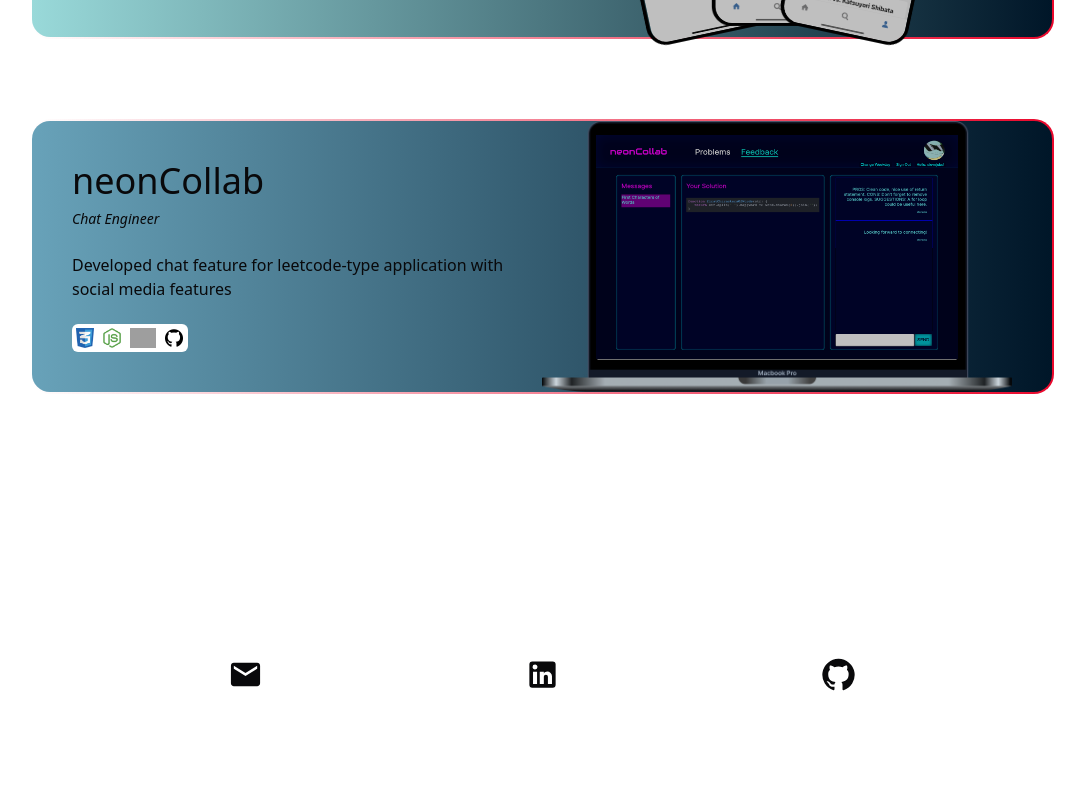
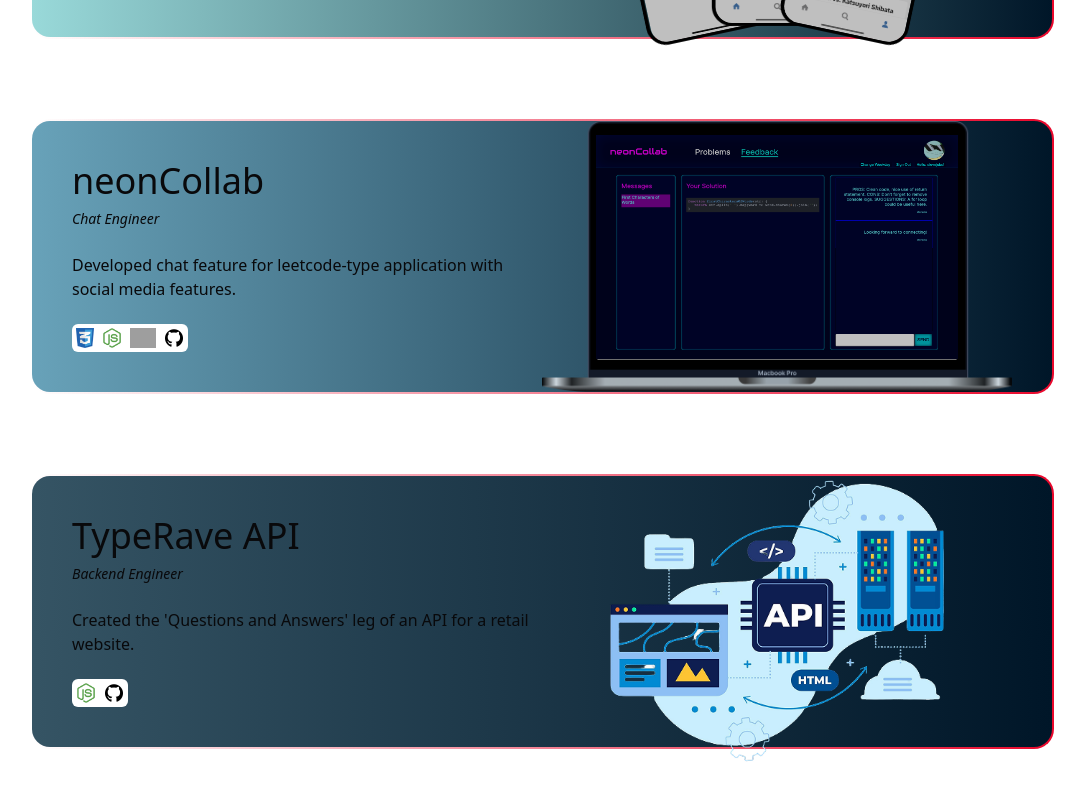
Before and after one commit to bgomez9212/portfolio, a React (Vite) app: page / in a window 1280 px wide. Shown: the part 1431-2231 px from the top of the page, without its empty margins (98-1183 px from the left). Built offline with nearby package versions, Linux system fonts and the light colour scheme; grey boxes are pictures that could not be loaded.

Commit message:
first api card created

```diff
--- a/src/App.tsx
+++ b/src/App.tsx
@@ -26,7 +26,7 @@ function App() {
           image3="/suplex-3.png"
           project="Suplex"
           jobTitle="Fullstack Mobile Engineer"
-          summary="Mobile application for rating professional wrestling matches"
+          summary="Mobile application for rating professional wrestling matches."
           technologies={[
             "expo",
             "react-native",
@@ -41,9 +41,17 @@ function App() {
           image1="/neonCollab.png"
           project="neonCollab"
           jobTitle="Chat Engineer"
-          summary="Developed chat feature for leetcode-type application with social media features"
+          summary="Developed chat feature for leetcode-type application with social media features."
           technologies={["react", "css", "node"]}
           repoLink="https://github.com/Neon-Collab/Neon-Collab?tab=readme-ov-file#feedback-page"
+        />
+        <ProjectCard
+          cardType="API"
+          project="TypeRave API"
+          jobTitle="Backend Engineer"
+          summary="Created the 'Questions and Answers' leg of an API for a retail website."
+          repoLink="https://github.com/TypeRave/QuestionsAndAnswers"
+          technologies={["node"]}
         />
         <Contact />
       </div>
--- a/src/index.css
+++ b/src/index.css
@@ -20,12 +20,26 @@
   background-origin: padding-box, border-box;
 }
 
+#border-api {
+  border: 2px solid transparent;
+  border-radius: 20px;
+  background: linear-gradient(to right, #355464, #001628),
+    linear-gradient(to right, rgb(0, 0, 0, 0), #e9072b);
+  background-clip: padding-box, border-box;
+  background-origin: padding-box, border-box;
+}
+
 .scroll-view {
   animation: fade-in linear;
   animation-timeline: view();
   animation-range-start: cover;
   animation-range-end: 500px;
   animation-range-start: -20px;
+}
+
+#api:hover {
+  filter: drop-shadow(5px 5px 15px #ffffff);
+  cursor: pointer;
 }
 
 @keyframes fade-in {
```
